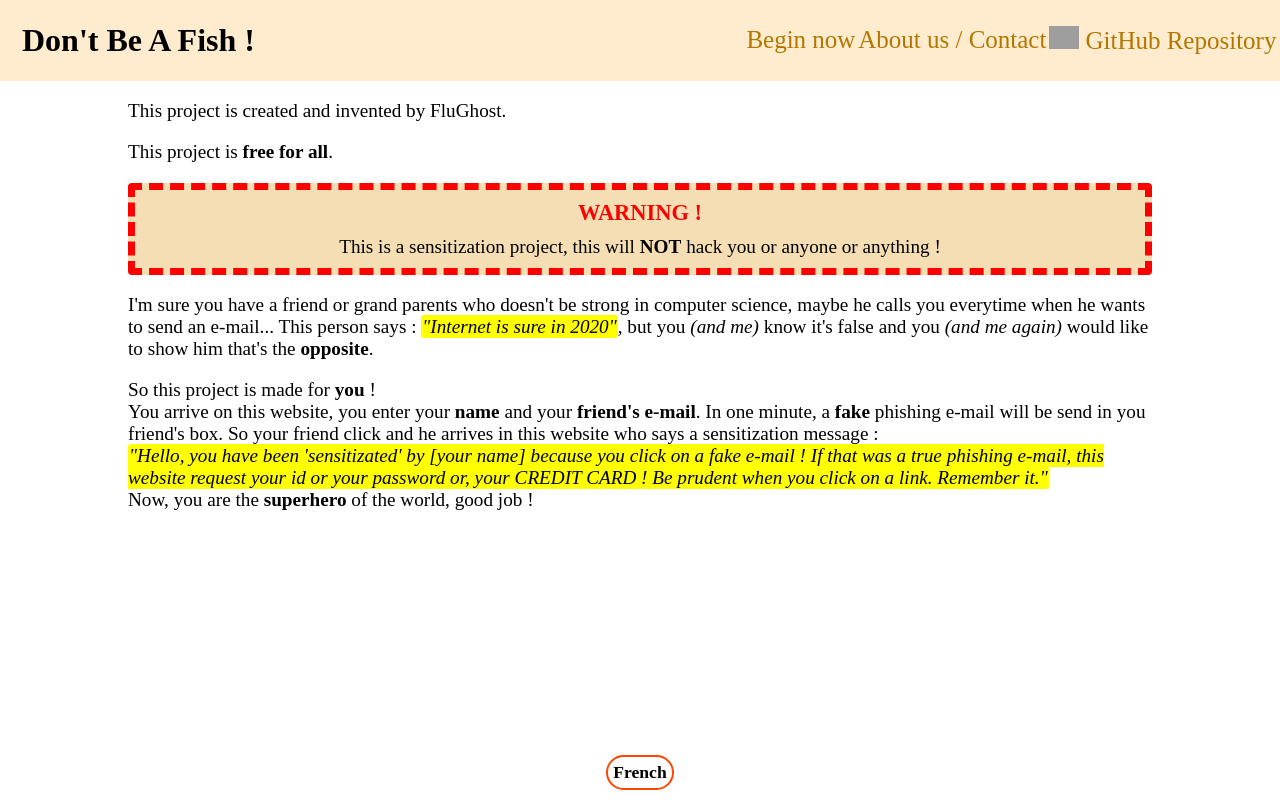
After one commit to FluGhost/Don-t-be-a-fish-Project, a PHP site: template views/index/en.php in a window 1280 px wide; the page is wider, and only the part inside the window is pictured. The commit adds this page. Run offline with PHP 8.4, Linux system fonts and the light colour scheme; the template is opened without the code that fills it, so the values that code supplies are empty; grey boxes are pictures that could not be loaded.

Commit message:
Add index page with english and french language

```diff
--- a/index.php
+++ b/index.php
@@ -1,2 +1,3 @@
 <?php
-require("indexView.php");
+require("models/index.php");
+require($path_of_file_to_charge);
--- a/style/main.css
+++ b/style/main.css
@@ -11,9 +11,14 @@ header{
     align-items: center;
     padding: 22px;
     width: 100%;
-    position: fixed;
+    position: -webkit-sticky;
+    position: sticky;
+    top: 0;
 }
 
+header nav{
+    margin-right: 2%;
+}
 header nav ul{
     display: flex;
     flex-direction: row;
@@ -40,3 +45,72 @@ header nav li img{
 header h1{
     margin: 0;
 }
+
+.citation-inline{
+    color: black;
+    display: inline;
+    background-color: yellow;
+    border-radius: 3px;
+    border: none;
+    padding: 1px;
+    font-style: italic;
+}
+
+.italic{
+    font-style: italic;
+}
+
+.bold{
+    font-weight: bold;
+}
+
+.warn-section{
+    background-color: wheat;
+    border-radius: 4px;
+    padding: 10px;
+    text-align: center;
+    border: red 7px dashed;
+    display: block;
+    width: auto;
+}
+.warn-section h3{
+    color: red;
+    margin: 0;
+}
+.warn-section p{
+    margin: 10px 0 0 0;
+}
+
+.body-main{
+    margin-left: 10%;
+    margin-right: 10%;
+    font-size: 1.2em;
+}
+
+.button{
+    border: orangered 2px solid;
+    border-radius: 20px;
+    cursor: pointer;
+    padding: 5px;
+    margin: 10px;
+    color: black;
+    text-decoration: none;
+    font-size: 1.1em;
+    font-weight: bold;
+    display: inline-block;
+}
+.button:hover{
+    transition: 0.2s;
+    background-color: orangered;
+    color: white;
+    text-align: center;
+    width: 110px;
+}
+
+footer{
+    display: flex;
+    justify-content: center;
+    position: absolute;
+    bottom: 0;
+    width: 100%;
+}
--- a/indexView.php
+++ b/templates/index.php
@@ -11,11 +11,17 @@
             <h1>Don't Be A Fish !</h1>
             <nav>
                 <ul>
-                    <li><a href="">Commencer Maintenant.</a></li>
-                    <li><a href="">Me contacter/Qui suis-je ?</a></li>
-                    <li><a href="https://github.com/FluGhost/Don-t-be-a-fish-Project" target="_blank"><img src="https://upload.wikimedia.org/wikipedia/commons/thumb/9/91/Octicons-mark-github.svg/1200px-Octicons-mark-github.svg.png" alt="GitHub logo"> GitHub Repository</a></li>
+                    <li><?php echo $nav1; ?></li>
+                    <li><?php echo $nav2; ?></li>
+                    <li><?php echo $nav3; ?></li>
                 </ul>
             </nav>
         </header>
+        <div class="body-main">
+            <?php echo $body_main_content; ?>
+        </div>
+        <footer>
+            <?php echo $footer_content; ?>
+        </footer>
     </body>
 </html>
--- /dev/null
+++ b/views/index/en.php
@@ -0,0 +1,29 @@
+<?php
+$nav1 = '<a href="">Begin now</a>';
+$nav2 = '<a href="">About us / Contact</a>';
+$nav3 = '<a href="https://github.com/FluGhost/Don-t-be-a-fish-Project" target="_blank"><img src="https://upload.wikimedia.org/wikipedia/commons/thumb/9/91/Octicons-mark-github.svg/1200px-Octicons-mark-github.svg.png" alt="GitHub logo"> GitHub Repository</a>';
+
+ob_start() ?>
+    <p>This project is created and invented by FluGhost.</p>
+    <p>This project is <strong>free for all</strong>.</p>
+    <div class="warn-section">
+        <h3>WARNING !</h3>
+        <p>This is a sensitization project, this will <strong>NOT</strong> hack you or anyone or anything !</p>
+    </div>
+    <p>I'm sure you have a friend or grand parents who doesn't be strong in computer science, maybe he calls you everytime when he wants to send an e-mail...
+        This person says : <span class="citation-inline">"Internet is sure in 2020"</span>, but you <span class="italic">(and me)</span> know it's false and you <span class="italic">(and me again)</span> would like to show him that's the <strong>opposite</strong>.</p>
+    <p>So this project is made for <span class="bold">you</span> ! <br>
+        You arrive on this website, you enter your <strong>name</strong> and your <strong>friend's e-mail</strong>. In one minute, a <strong>fake</strong> phishing e-mail will be send in you friend's box.
+        So your friend click and he arrives in this website who says a sensitization message : <br>
+        <span class="citation-inline">"Hello, you have been 'sensitizated' by <span class="italic">[your name]</span> because you click on a fake e-mail ! If that was a true phishing e-mail, this website request your id or your password or, your CREDIT CARD ! Be prudent when you click on a link. Remember it."</span><br>
+        Now, you are the <span class="bold">superhero</span> of the world, good job !
+    </p>
+<?php $body_main_content = ob_get_clean();
+
+ob_start(); ?>
+
+<a href="index.php?lang=fr" class="button">French</a>
+
+<?php $footer_content = ob_get_clean();
+
+require("templates/index.php");
```
Also changed, not shown: models/index.php (added, +26 -0 lines), views/index/fr.php (added, +28 -0 lines).
